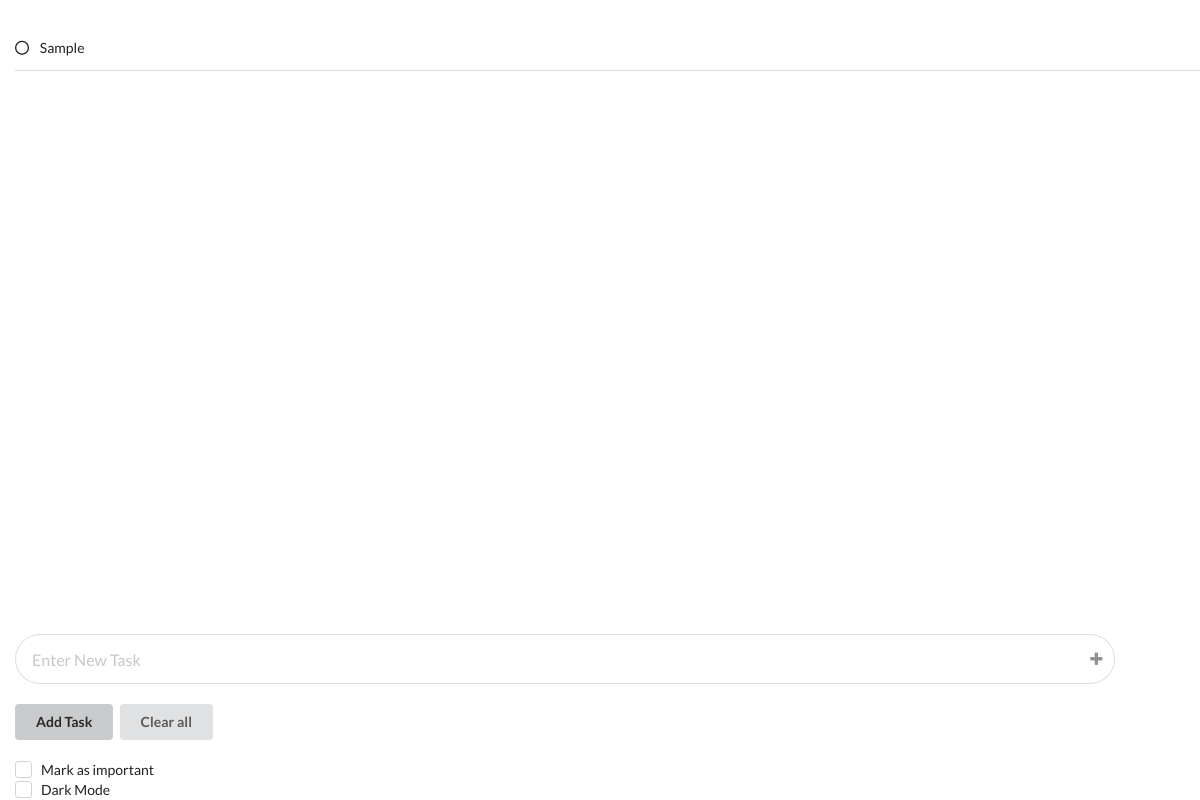
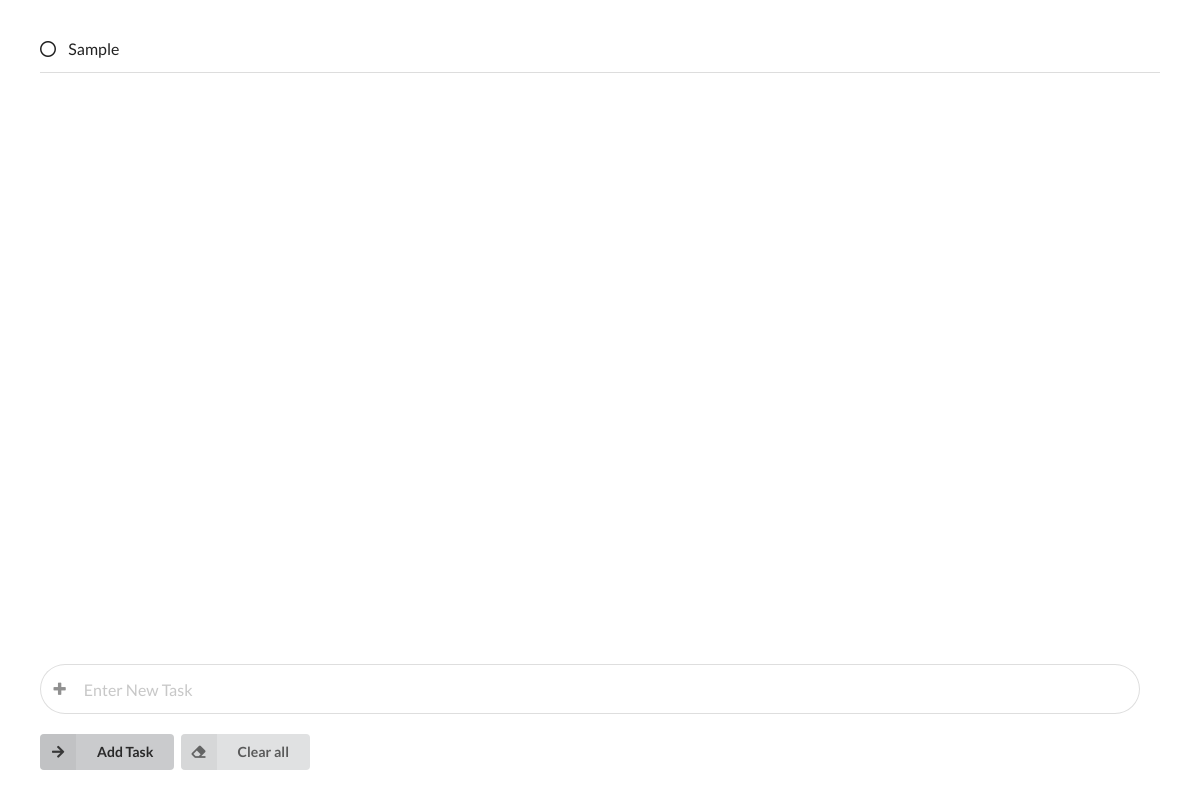
Before and after one commit to VladM7/Organiser, an Electron app: page index.html in a window 1200 px wide. Both pictures are taken after typing "Sample" into the empty fields and a click on the button "Add Task". Drawn offline with nearby package versions, Linux system fonts and the light colour scheme.

Commit message:
icons added

```diff
--- a/index.css
+++ b/index.css
@@ -4,7 +4,7 @@
 }
 
 .container {
-  margin-left: 15px;
+  padding: 40px;
 }
 
 .lightgray::placeholder {
@@ -22,11 +22,15 @@
 
 .menu {
   position: fixed;
-  bottom: 0px;
+  bottom: 10px;
 }
 
-.prompt{
+.prompt {
   width: 1100px;
   height: 50px;
   font-size: 16px;
 }
+
+.item {
+  font-size: 16px;
+}
--- a/index.html
+++ b/index.html
@@ -20,22 +20,22 @@ integrity="sha512-dqw6X88iGgZlTsONxZK9ePmJEFrmHwpuMrsUChjAw1mRUhUITE5QU9pkcSox+y
 </head>
 
 <body>
-    <!--<h1 id="title1"><b>To Do List</b></h1>-->
+    <!--<h1 id="title1"><b>To Do List</b></h1>
     <br>
     <i></i>
-    <br>
+    <br>-->
     <div class="container">
-        <div class="row">
             <div class="menu">
                 <div class="ui search">
-                    <div class="ui icon input">
-                        <i class="plus icon"></i>
+                    <div class="ui left icon input">
+                        <i class="plus icon" style="user-select: none"></i>
                         <input class="prompt" id="newTask" placeholder="Enter New Task">
                     </div>
 
                 </div>
                 <br>
-                <button type="button" class="ui button" id="addTask">
+                <button type="button" class="ui labeled icon button" id="addTask">
+                    <i class="arrow right icon"></i>
                     Add Task
                 </button>
                 <!--
@@ -43,30 +43,31 @@ integrity="sha512-dqw6X88iGgZlTsONxZK9ePmJEFrmHwpuMrsUChjAw1mRUhUITE5QU9pkcSox+y
                     Change colors
                 </button>
                 -->
-                <button type="button" class="ui button" id="clearAll">
+                <button type="button" class="ui labeled icon button" id="clearAll">
+                    <i class="eraser icon"></i>
                     Clear all
                 </button>
                 <br>
                 <br>
-                <div class="ui checkbox">
+                <!--<div class="ui checkbox">
                     <input class="form-check-input important" type="checkbox" value="" id="defaultCheck">
                     <label class="form-check-label" for="defaultCheck1">
                         Mark as important
                     </label>
-                </div>
-                <br>
-                <div class="ui checkbox switchModes">
+                </div><br>-->
+                <!--
+                    TODO dark mode in electron menu
+                    <div class="ui checkbox switchModes">
                     <input class="form-check-input" type="checkbox" value="" id="darkMode">
                     <label class="form-check-label" for="defaultCheck1">
                         Dark Mode
                     </label>
-                </div>
+                </div>-->
             </div>
             <div id="lista" class="col-6">
                 <div class="ui list list-group" style="user-select: none">
                     </div>
             </div>
-        </div>
     </div>
     <script src="script.js"></script>
 </body>
```
